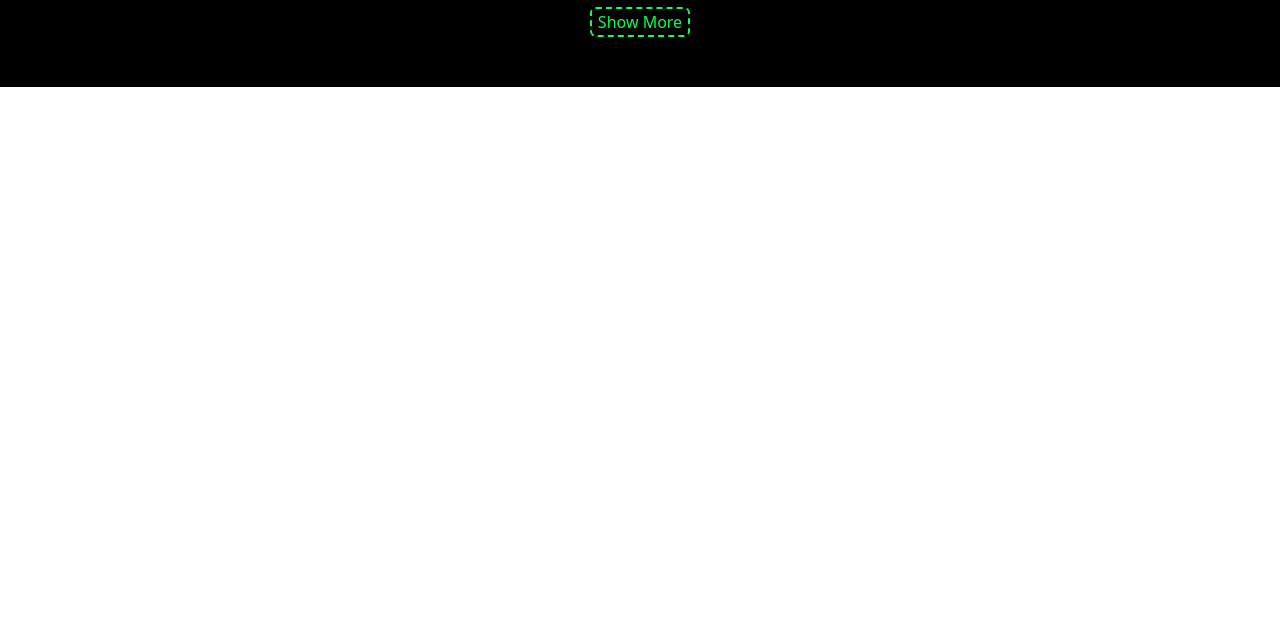
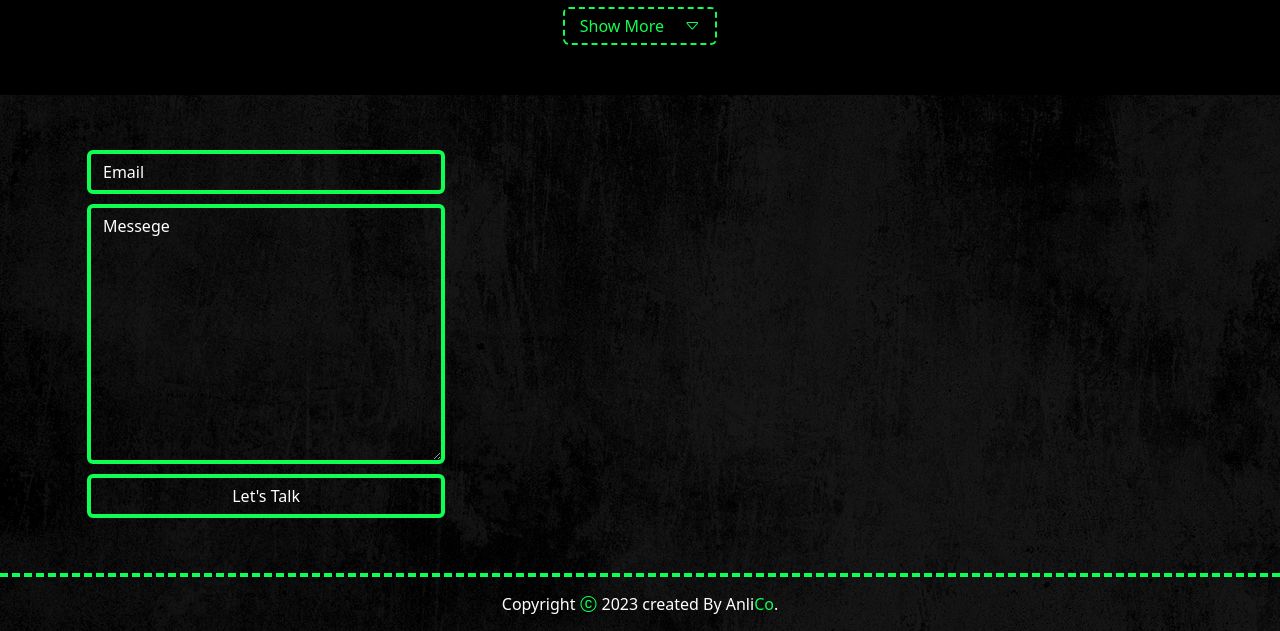
Before and after one commit to anass2002-dr/Projet-01, a website: page index.html in a window 1280 px wide. Shown: the part 4108-4739 px from the top of the page. Before the commit the page ends 4195 px from the top, so only its background shows below. Drawn offline with nearby package versions, Linux system fonts and the light colour scheme.

Commit message:
contact-us

```diff
--- a/assets/css/style.scss
+++ b/assets/css/style.scss
@@ -209,6 +209,11 @@ $light: #6c757d;
             position: relative;
             overflow: hidden;
         }
+        .divimgP:hover img {
+            transform: scale(1.5);
+            transition-duration: 1s;
+            transition-property: all;
+        }
         .portfolio-info {
             background-color: rgba($color: $dark, $alpha: 0.5);
             width: 100%;
@@ -223,14 +228,23 @@ $light: #6c757d;
                 left: 50%;
                 transform: translate(-50%, -50%);
                 // transition: transform 0.5s;
-
                 // transition: 0.5s;
-                color: $white;
                 opacity: 1;
                 h4,
                 h3 {
                     font-family: "Californian FB";
                 }
+                a {
+                    text-decoration: none;
+                    color: $white;
+                    transition: transform 0.5s;
+                }
+                a:hover {
+                    transform: scale(1.5);
+                    transition-duration: 1s;
+                    transition-property: all;
+                }
+
                 // p {
                 //     font-family: "Californian FB";
                 // }
@@ -254,6 +268,51 @@ $light: #6c757d;
             border: 2px dashed $primary;
             border-radius: 6px;
             color: $primary;
+            padding: 5px 15px;
+            transition: 0.5s;
+        }
+        button:hover {
+            background-color: $primary;
+            color: $white;
+            box-shadow: 5px 2px 51px 2px rgb(14 255 82 / 93%);
+            border: 2px dashed $white;
+        }
+    }
+}
+.contact-us {
+    background-image: url(../img/background.jpg);
+    background-size: cover;
+    .contactRow {
+        padding-top: 50px;
+        width: 70%;
+        input,
+        textarea,
+        button {
+            margin: 5px;
+            background-color: transparent;
+            border: 4px solid $primary;
+            color: $white;
+            width: 100%;
+        }
+        input::placeholder,
+        textarea::placeholder {
+            color: $white;
+        }
+    }
+    .line-dashd {
+        padding: 25px 0px;
+        border-bottom: 4px dashed $primary;
+    }
+    .copyright {
+        display: flex;
+        justify-content: center;
+        color: $white;
+        padding: 15px;
+        span {
+            color: $primary;
+        }
+        span:nth-child(1) {
+            padding: 0px 5px;
         }
     }
 }
--- a/index.html
+++ b/index.html
@@ -189,8 +189,10 @@
             <img src="assets/img/school.jpg" alt="" srcset="">
             <div class="portfolio-info">
               <div class="caption">
+                <a href="#">
                   <h4>School Management</h4>
                   <h3>Web Appliction</h3>
+                </a>
               </div>
             </div>
           </div>
@@ -200,8 +202,10 @@
             <img src="assets/img/food.jpg" alt="" srcset="">
             <div class="portfolio-info">
               <div class="caption">
+                <a href="#">
                   <h4>Resturant Service</h4>
                   <h3>Mobile Appliction</h3>
+                </a>
               </div>
             </div>
           </div>
@@ -211,8 +215,10 @@
             <img src="assets/img/camion.jpg" alt="" srcset="">
             <div class="portfolio-info">
               <div class="caption">
+                <a href="#">
                   <h4>Truck Management</h4>
                   <h3>Web Appliction</h3>
+                </a>
               </div>
             </div>
           </div>
@@ -223,8 +229,10 @@
             <img src="assets/img/food2.jpg" alt="" srcset="">
             <div class="portfolio-info">
               <div class="caption">
+                <a href="#">
                   <h4>Cafe Service</h4>
                   <h3>Mobile Appliction</h3>
+                </a>
               </div>
             </div>
           </div>
@@ -234,8 +242,10 @@
             <img src="assets/img/train.jpg" alt="" srcset="">
             <div class="portfolio-info">
               <div class="caption">
+                <a href="#">
                   <h4>Ticket Management</h4>
                   <h3>Web Appliction</h3>
+                </a>
               </div>
             </div>
           </div>
@@ -245,8 +255,10 @@
             <img src="assets/img/agence.jpg" alt="" srcset="">
             <div class="portfolio-info">
               <div class="caption">
+                <a href="#">
                   <h4>Agency Service</h4>
                   <h3>Web Appliction</h3>
+                </a>
               </div>
             </div>
           </div>
@@ -254,9 +266,66 @@
       </div>
       <div class="row ">
         <div class="col-12 divMore">
-          <button>Show More</button>
+          <button>Show More
+              <i class="bi bi-caret-down ps-3"></i>
+
+          </button>
         </div>
       </div>
+    </div>
+  </section>
+
+  <!-- Contact-us -->
+
+  <section class="contact-us" id="contact-us">
+    <div class="container">
+      <div class="row">
+        <div class="col-lg-6 col-12">
+          <form action="">
+            <div class="row contactRow">
+              <div class="col-12">
+                <input type="text" name="email" id="email" placeholder="Email" class="form-control">
+              </div>
+              <div class="col-12">
+                <textarea name="message" id="messege" placeholder="Messege" cols="30" rows="10" class="form-control"></textarea>
+              </div>
+              <div class="col-12">
+                <button type="submit" class="btn btn-primary">Let's Talk</button>
+              </div>
+            </div>
+          </form>
+        </div>
+        <div class="col-lg-6 col-12">
+          <!-- <div class="row">
+            <div class="col-12">
+              Contact Us
+            </div>
+            <div class="col-12">
+              <div class="row">
+                <div class="col-4 rounded-circle bg-primary">
+                  <i class="bi bi-facebook"></i>
+                </div>
+                <div class="col-4 rounded-circle bg-primary">
+                  <i class="bi bi-facebook"></i>
+                </div>
+                <div class="col-4 rounded-circle bg-primary">
+                  <i class="bi bi-facebook"></i>
+                </div>
+                <div class="col-6 rounded-circle bg-primary">
+                  <i class="bi bi-facebook"></i>
+                </div>
+                <div class="col-6 rounded-circle bg-primary">
+                  <i class="bi bi-facebook"></i>
+                </div>
+              </div>
+            </div>
+          </div> -->
+        </div>
+      </div>
+    </div>
+    <div class="line-dashd"></div>
+    <div class="copyright">
+      Copyright <span><i class="bi bi-c-circle"></i></span> 2023 created By Anli <span >Co</span>.
     </div>
   </section>
     <script src="node_modules/bootstrap/dist/js/bootstrap.js"></script>
```
Also changed, not shown: assets/css/style.css, 1 other file. Lines whose indentation alone changed are shown as unchanged.
